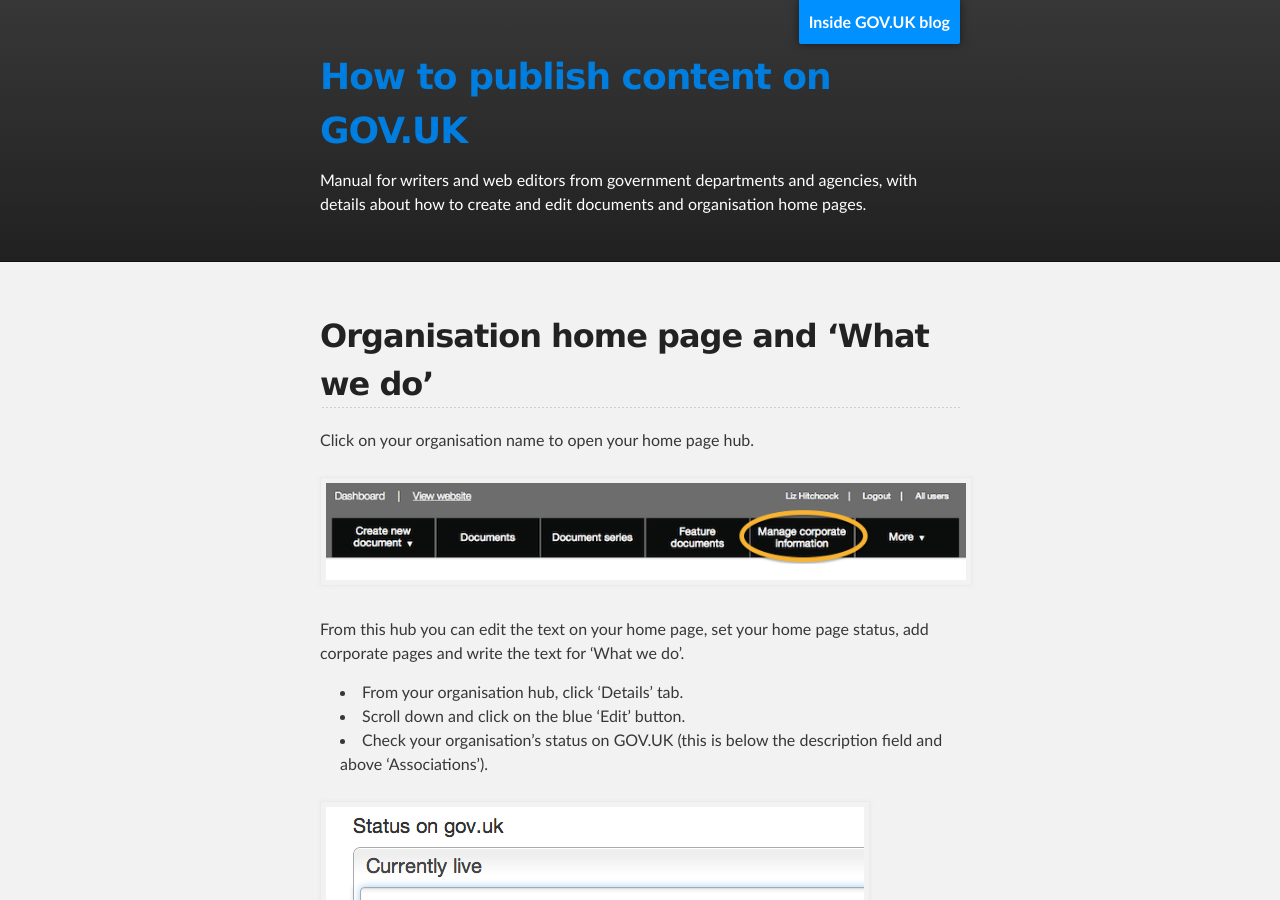
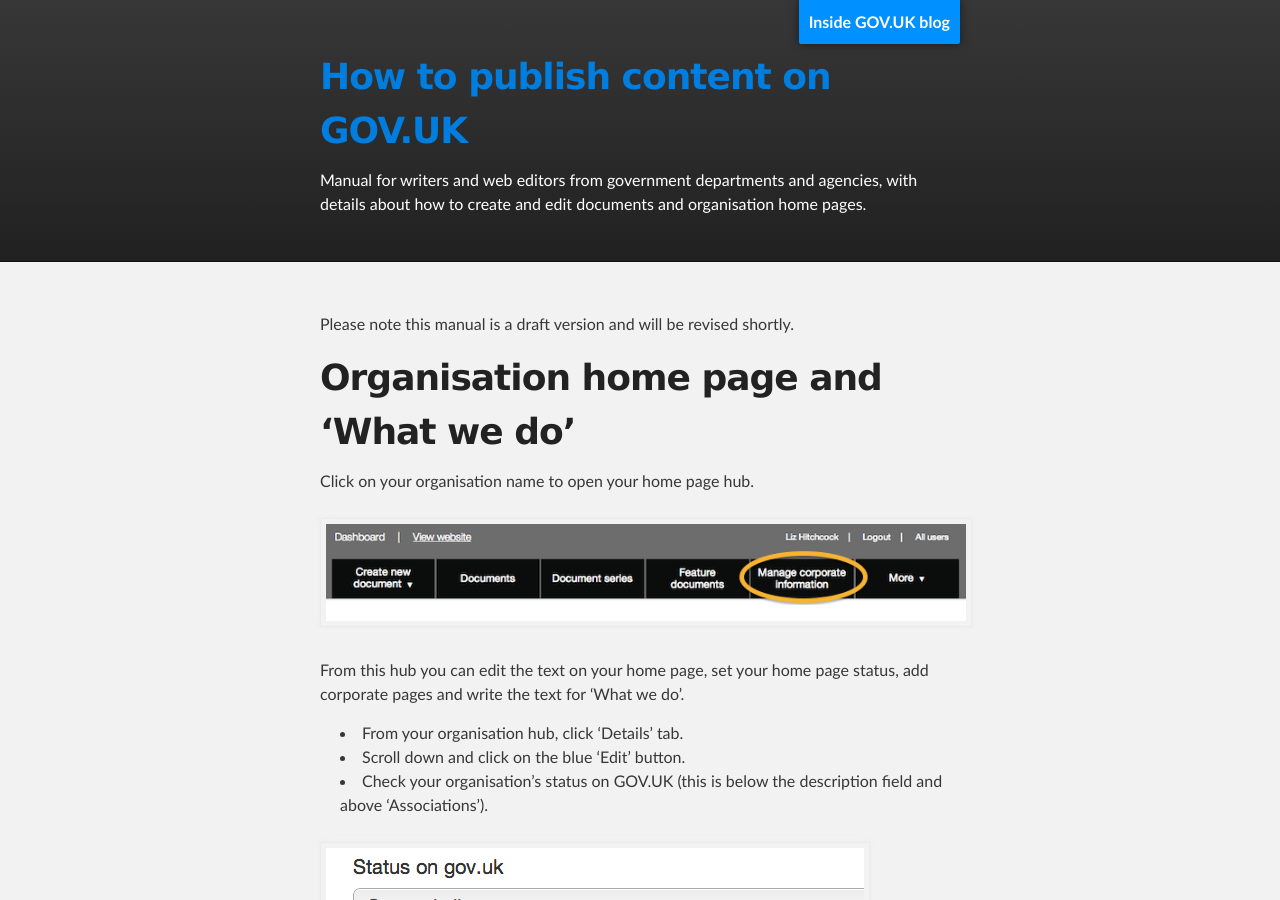
Before and after one commit to alphagov/inside-government-admin-guide, a Jekyll site: the page built from organisations-groups/organisation-home-page.md, in a window 1280 px wide and 900 px high. Built offline with Jekyll 4.4.1, drawn with Linux system fonts in a browser that asks for light colours.

Commit message:
Update organisation-home-page.md

```diff
--- a/organisations-groups/organisation-home-page.md
+++ b/organisations-groups/organisation-home-page.md
@@ -3,7 +3,9 @@
 title: How to publish content / Organisation home page, ‘What we do’ and adding contacts
 ---
 
-## Organisation home page and ‘What we do’
+Please note this manual is a draft version and will be revised shortly.
+
+# Organisation home page and ‘What we do’
 
 Click on your organisation name to open your home page hub.
 
```
